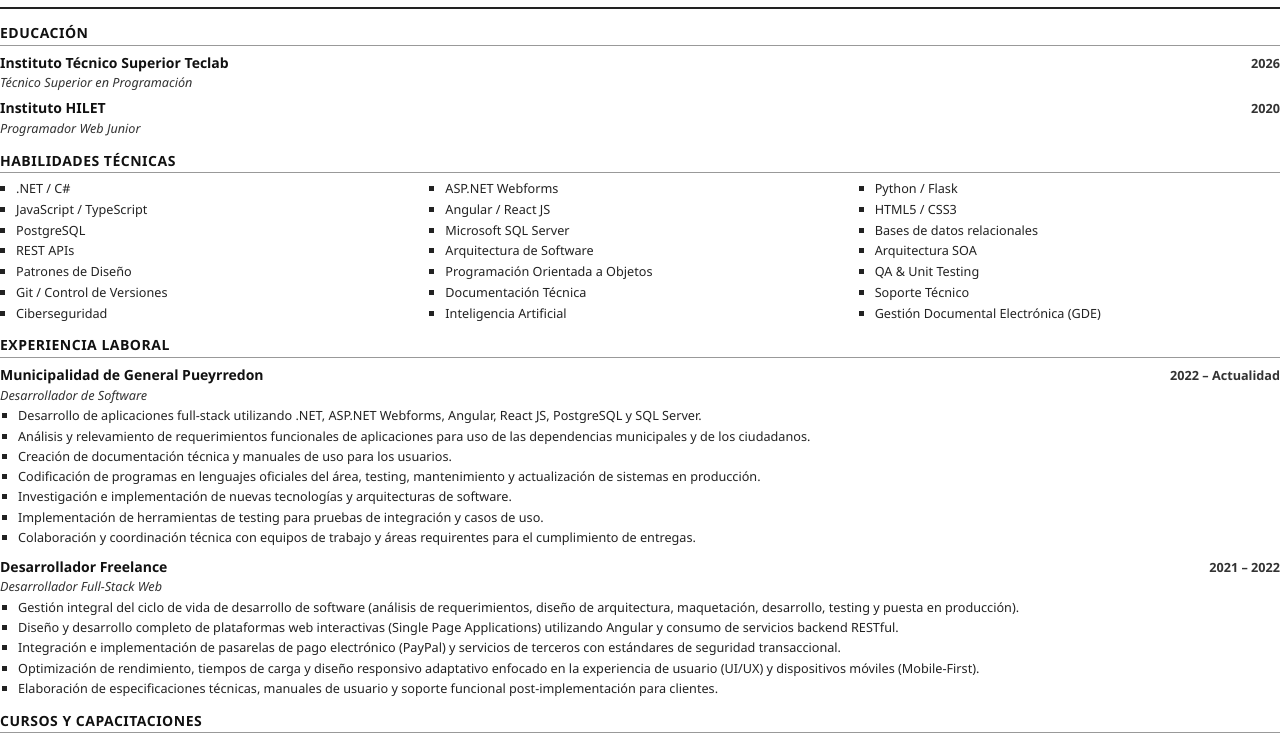
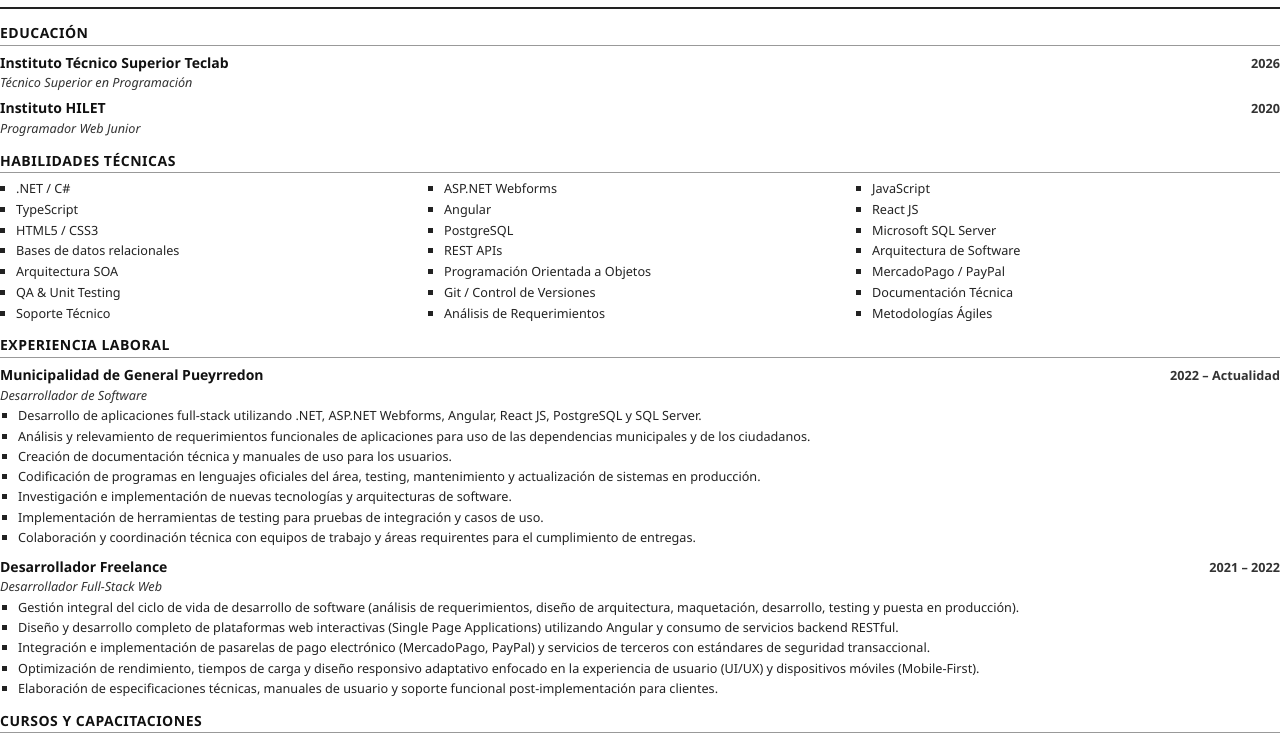
Before and after one commit to guidocassulo/concurso, a website: page curriculum_guido_cassulo.html in a window 1280 px wide. Shown: the part 61-798 px from the top of the page. Drawn offline with Linux system fonts and the light colour scheme.

Commit message:
Actualizar CV: remover Python/Flask, IA, Ciberseguridad, GDE y Patrones; agregar MercadoPago y PayPal

```diff
--- a/curriculum_guido_cassulo.html
+++ b/curriculum_guido_cassulo.html
@@ -101,7 +101,7 @@
         .skills-grid {
             display: grid;
             grid-template-columns: 1fr 1fr 1fr;
-            column-gap: 24px;
+            column-gap: 20px;
             row-gap: 3px;
             margin-left: 16px;
             margin-top: 4px;
@@ -147,9 +147,10 @@
         <ul class="skills-grid">
             <li>.NET / C#</li>
             <li>ASP.NET Webforms</li>
-            <li>Python / Flask</li>
-            <li>JavaScript / TypeScript</li>
-            <li>Angular / React JS</li>
+            <li>JavaScript</li>
+            <li>TypeScript</li>
+            <li>Angular</li>
+            <li>React JS</li>
             <li>HTML5 / CSS3</li>
             <li>PostgreSQL</li>
             <li>Microsoft SQL Server</li>
@@ -157,15 +158,14 @@
             <li>REST APIs</li>
             <li>Arquitectura de Software</li>
             <li>Arquitectura SOA</li>
-            <li>Patrones de Diseño</li>
             <li>Programación Orientada a Objetos</li>
+            <li>MercadoPago / PayPal</li>
             <li>QA & Unit Testing</li>
             <li>Git / Control de Versiones</li>
             <li>Documentación Técnica</li>
             <li>Soporte Técnico</li>
-            <li>Ciberseguridad</li>
-            <li>Inteligencia Artificial</li>
-            <li>Gestión Documental Electrónica (GDE)</li>
+            <li>Análisis de Requerimientos</li>
+            <li>Metodologías Ágiles</li>
         </ul>
     </div>
 
@@ -198,7 +198,7 @@
             <ul class="bullet-list">
                 <li>Gestión integral del ciclo de vida de desarrollo de software (análisis de requerimientos, diseño de arquitectura, maquetación, desarrollo, testing y puesta en producción).</li>
                 <li>Diseño y desarrollo completo de plataformas web interactivas (Single Page Applications) utilizando Angular y consumo de servicios backend RESTful.</li>
-                <li>Integración e implementación de pasarelas de pago electrónico (PayPal) y servicios de terceros con estándares de seguridad transaccional.</li>
+                <li>Integración e implementación de pasarelas de pago electrónico (MercadoPago, PayPal) y servicios de terceros con estándares de seguridad transaccional.</li>
                 <li>Optimización de rendimiento, tiempos de carga y diseño responsivo adaptativo enfocado en la experiencia de usuario (UI/UX) y dispositivos móviles (Mobile-First).</li>
                 <li>Elaboración de especificaciones técnicas, manuales de usuario y soporte funcional post-implementación para clientes.</li>
             </ul>
```
Also changed, not shown: 1 other file.
